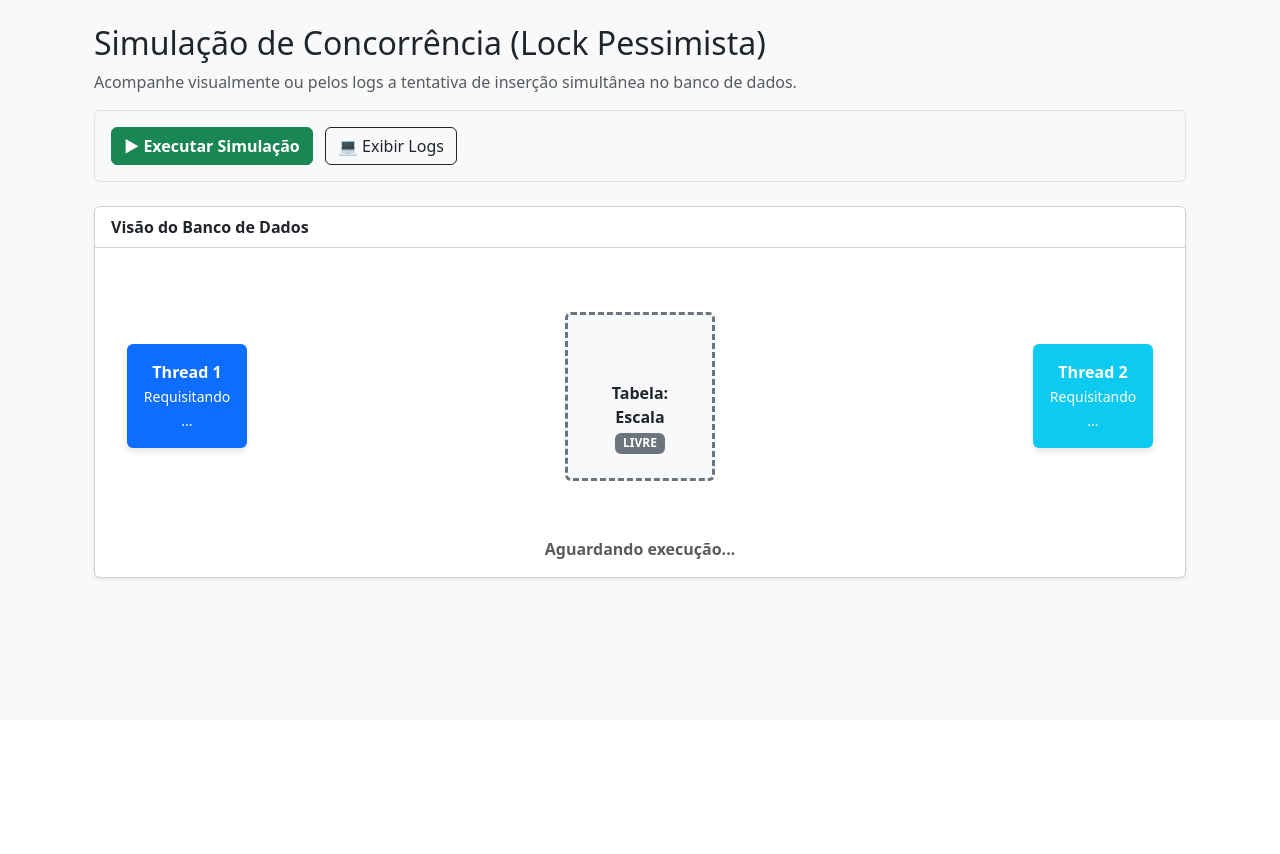
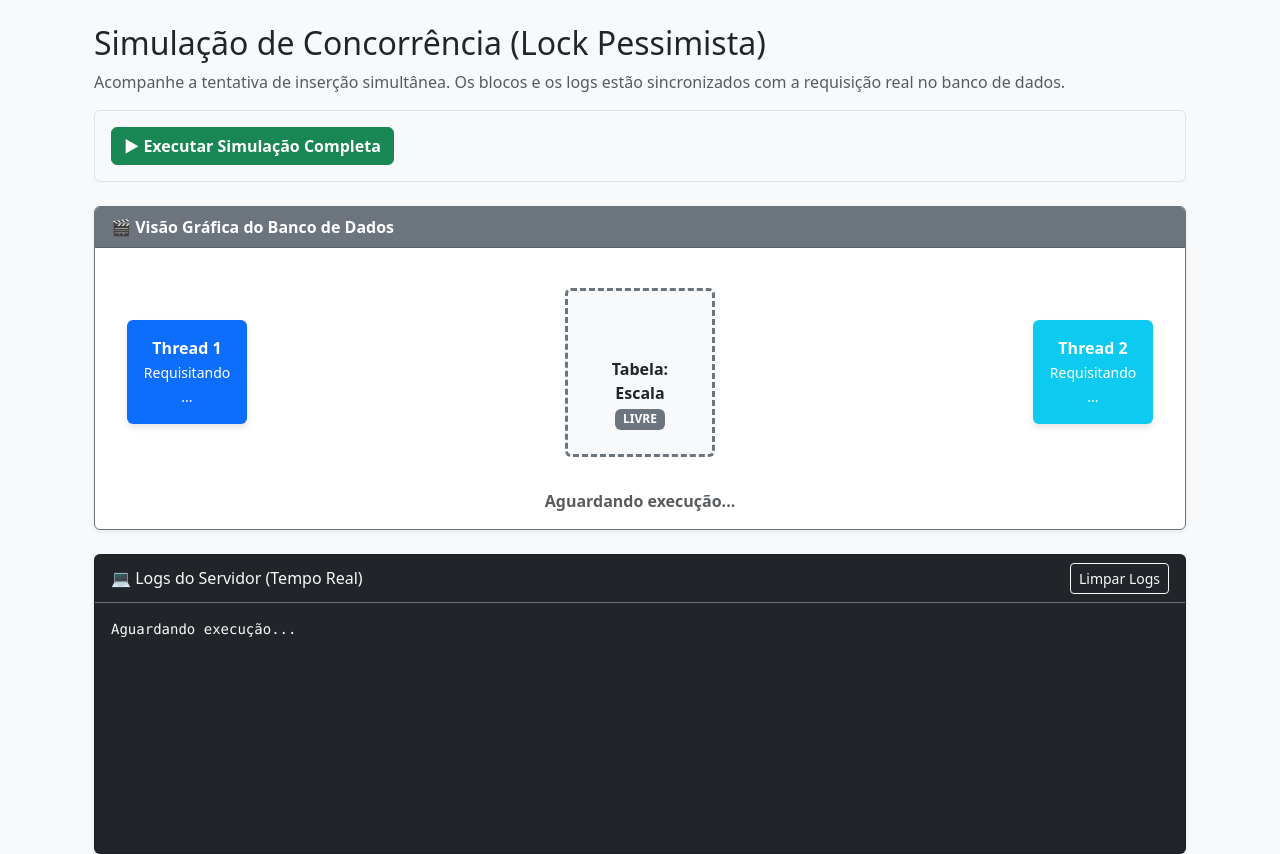
Before and after one commit to antoniofpneto/Sistema-de-Gestao-Hospitalar-Dra-Yuska-Maritan-Brito-Projeto-Banco-de-Dados-, a Flask app: page /concorrencia in a window 1280 px wide. Shown: the part 80-934 px from the top of the page. Before the commit the page ends 661 px from the top, so only its background shows below. Run offline with Flask 3, Linux system fonts and the light colour scheme; some libraries are stand-ins or nearby versions.

Commit message:
style: mostra a animação da simulação juntamente com os logs

```diff
--- a/app/templates/concorrencia.html
+++ b/app/templates/concorrencia.html
@@ -24,35 +24,35 @@
 <div class="container mt-4">
     <h2>Simulação de Concorrência (Lock Pessimista)</h2>
     <p class="text-muted">
-        Acompanhe visualmente ou pelos logs a tentativa de inserção simultânea no banco de dados.
+        Acompanhe a tentativa de inserção simultânea. Os blocos e os logs estão sincronizados com a requisição real no banco de dados.
     </p>
 
     <!-- Botões de Controle -->
-    <div class="mb-4 bg-light p-3 rounded border">
-        <button id="btn-simular" class="btn btn-success fw-bold me-2" onclick="rodarSimulacao()">
-            ▶ Executar Simulação
+    <div class="mb-4 bg-light p-3 rounded border d-flex align-items-center">
+        <button id="btn-simular" class="btn btn-success fw-bold me-3" onclick="rodarSimulacao()">
+            ▶ Executar Simulação Completa
         </button>
 
-        <button class="btn btn-outline-dark" onclick="alternarAba('logs')">
-            💻 Exibir Logs
-        </button>
-
-        <span id="loading-spinner" class="spinner-border spinner-border-sm text-success ms-3" style="display: none;" role="status"></span>
-        <span id="loading-text" class="ms-1 text-success fw-bold" style="display: none;">Processando transações...</span>
+        <span id="loading-spinner" class="spinner-border spinner-border-sm text-success" style="display: none;" role="status"></span>
+        <span id="loading-text" class="ms-2 text-success fw-bold" style="display: none;">Transação em andamento no PostgreSQL...</span>
     </div>
 
-    <!-- TELA 1: Animação Visual -->
-    <div id="area-animacao" class="card shadow-sm mb-4">
-        <div class="card-header bg-white fw-bold">Visão do Banco de Dados</div>
+    <!-- Container Flex para manter Animação e Logs visíveis ao mesmo tempo -->
+    <div class="row">
+
+        <!-- TELA 1: Animação Visual (Metade de cima) -->
+        <div class="col-12 mb-4">
+            <div class="card shadow-sm border-secondary">
+                <div class="card-header bg-secondary text-white fw-bold">🎬 Visão Gráfica do Banco de Dados</div>
                 <div class="card-body">
-            <div class="d-flex justify-content-between align-items-center py-5 px-3">
+                    <div class="d-flex justify-content-between align-items-center py-4 px-3">
 
                         <!-- Bloquinho da Thread 1 -->
                         <div id="bloco-t1" class="p-3 bg-primary text-white rounded transition-all box-thread">
                             <strong>Thread 1</strong><br><small>Requisitando...</small>
                         </div>
 
-                <!-- Bloquinho do Banco (Tabela Escala) -->
+                        <!-- Bloquinho do Banco -->
                         <div id="bloco-db" class="p-4 bg-light text-dark rounded transition-all box-db">
                             <i class="fas fa-database mb-2 fs-3"></i><br>
                             <strong>Tabela: Escala</strong><br>
@@ -70,12 +70,14 @@
                     </div>
                 </div>
             </div>
+        </div>
 
-    <!-- TELA 2: Terminal de Logs (Oculto por padrão) -->
-    <div id="area-logs" class="card bg-dark text-light mb-4" style="display: none;">
+        <!-- TELA 2: Terminal de Logs (Metade de baixo) -->
+        <div class="col-12">
+            <div class="card bg-dark text-light shadow-sm">
                 <div class="card-header border-secondary d-flex justify-content-between align-items-center">
-            <span>💻 Logs do Servidor</span>
-            <button class="btn btn-sm btn-outline-light" onclick="limparTerminal()">Limpar</button>
+                    <span>💻 Logs do Servidor (Tempo Real)</span>
+                    <button class="btn btn-sm btn-outline-light" onclick="limparTerminal()">Limpar Logs</button>
                 </div>
                 <div class="card-body" style="min-height: 250px; font-family: monospace;">
                     <pre id="terminal-output" class="text-light" style="margin: 0; white-space: pre-wrap;">Aguardando execução...</pre>
@@ -83,126 +85,133 @@
             </div>
         </div>
 
+    </div>
+</div>
+
 <script>
-    // --- 1. FUNÇÃO PARA ALTERNAR AS TELAS ---
-    function alternarAba(aba) {
-        const areaAnimacao = document.getElementById('area-animacao');
-        const areaLogs = document.getElementById('area-logs');
-
-        if (aba === 'animacao') {
-            areaAnimacao.style.display = 'block';
-            areaLogs.style.display = 'none';
-        } else if (aba === 'logs') {
-            areaAnimacao.style.display = 'none';
-            areaLogs.style.display = 'block';
-        }
+    // Função para limpar o terminal
+    function limparTerminal() {
+        document.getElementById('terminal-output').innerHTML = "Aguardando execução...\n";
     }
 
-    function limparTerminal() {
-        document.getElementById('terminal-output').innerHTML = "Aguardando execução...";
+    // Função auxiliar para escrever no terminal com cores
+    function escreverLog(mensagem, corClass = 'text-light') {
+        const terminal = document.getElementById('terminal-output');
+        terminal.innerHTML += `<span class="${corClass}">${mensagem}</span>\n`;
+        // Faz o terminal "rolar" para baixo automaticamente
+        terminal.scrollTop = terminal.scrollHeight;
     }
 
-    // --- 2. FUNÇÃO QUE EXECUTA A ANIMAÇÃO VISUAL ---
-    function executarAnimacao() {
+    // Função que roda a animação e escreve os logs sincronizados
+    function executarCoreografiaSincronizada() {
         const t1 = document.getElementById('bloco-t1');
         const t2 = document.getElementById('bloco-t2');
         const db = document.getElementById('bloco-db');
         const dbStatus = document.getElementById('status-db');
         const legenda = document.getElementById('animacao-legenda');
 
-        // Resetar posições e cores
+        // Resetar visual
         t1.style.transform = "translateX(0)";
         t2.style.transform = "translateX(0)";
         t1.className = "p-3 bg-primary text-white rounded transition-all box-thread";
         t2.className = "p-3 bg-info text-white rounded transition-all box-thread";
+        t1.innerHTML = "<strong>Thread 1</strong><br><small>Requisitando...</small>";
+        t2.innerHTML = "<strong>Thread 2</strong><br><small>Requisitando...</small>";
         db.style.borderColor = "#6c757d";
         dbStatus.className = "badge bg-secondary";
         dbStatus.innerText = "LIVRE";
 
-        // Passo 1: Threads se movem em direção ao banco
+        // Limpar terminal antes de começar
+        document.getElementById('terminal-output').innerHTML = "";
+
+        // TEMPO 0: Inicialização
+        escreverLog("[Thread-1] Iniciando transação...");
+        escreverLog("[Thread-2] Iniciando transação...");
+        escreverLog("[Thread-1] Solicitando lock para o Residente 6...");
+        escreverLog("[Thread-2] Solicitando lock para o Residente 6...");
+
+        // TEMPO 500ms: Threads começam a se mover
         setTimeout(() => {
-            legenda.innerText = "Ambas as threads tentam acessar a mesma vaga na escala...";
-            t1.style.transform = "translateX(150px)";
-            t2.style.transform = "translateX(-150px)";
+            legenda.innerText = "Ambas as threads tentam acessar a mesma vaga na escala simultaneamente...";
+            t1.style.transform = "translateX(150px)"; // Vai pra direita
+            t2.style.transform = "translateX(-150px)"; // Vai pra esquerda
         }, 500);
 
-        // Passo 2: Thread 1 chega primeiro e pega o Lock
+        // TEMPO 1200ms: Thread 1 chega primeiro e pega o Lock
         setTimeout(() => {
-            legenda.innerText = "Thread 1 adquire o Lock Pessimista. O Banco bloqueia a linha!";
+            legenda.innerText = "Thread 1 adquire o Lock Pessimista. O Banco bloqueia a linha exclusiva para ela!";
+
+            // Visual
             t1.classList.replace('bg-primary', 'bg-warning');
-            db.style.borderColor = "#ffc107"; // Amarelo
+            db.style.borderColor = "#ffc107"; // Fica amarelo
             dbStatus.className = "badge bg-warning text-dark";
             dbStatus.innerText = "LOCKED (Em uso)";
+
+            // Log sincronizado
+            escreverLog("[Thread-1] 🔒 Lock adquirido! Processando regra de negócio (simulação de 3s)...", "text-warning");
         }, 1200);
 
-        // Passo 3: Thread 2 bate na porta e é bloqueada
+        // TEMPO 1800ms: Thread 2 bate no bloqueio
         setTimeout(() => {
-            legenda.innerText = "Thread 2 é colocada em espera (conflito detectado).";
+            legenda.innerText = "Thread 2 atinge a tabela, mas encontra o Lock. Fica em espera forçada pelo banco.";
+
+            // Visual
             t2.classList.replace('bg-info', 'bg-danger');
             t2.innerHTML = "<strong>Thread 2</strong><br><small>Bloqueada 🛑</small>";
+
+            // Log sincronizado
+            escreverLog("[Thread-2] ⏳ Banco bloqueou a requisição. Aguardando liberação do recurso...", "text-danger");
         }, 1800);
 
-        // Passo 4: Fim da transação (3 a 4 segundos depois)
+        // TEMPO 4200ms: Fim da transação (3 segundos depois)
         setTimeout(() => {
-            legenda.innerText = "Thread 1 salva com sucesso. Thread 2 sofre Rollback.";
+            legenda.innerText = "Thread 1 finaliza com sucesso. O banco libera a fila, Thread 2 percebe a vaga preenchida e cancela.";
+
+            // Visual
             t1.classList.replace('bg-warning', 'bg-success');
             t1.innerHTML = "<strong>Thread 1</strong><br><small>Salvo ✅</small>";
-
-            db.style.borderColor = "#198754"; // Verde
+            db.style.borderColor = "#198754"; // Fica verde
             dbStatus.className = "badge bg-success";
             dbStatus.innerText = "ATUALIZADO";
+            t2.style.transform = "translateX(0)"; // Thread 2 recua
 
-            t2.style.transform = "translateX(0)"; // T2 volta pra trás
-        }, 4200); // 4200ms para bater com os 3 segundos do time.sleep() do backend
+            // Log sincronizado
+            escreverLog("[Thread-1] ✅ SUCESSO: Escala cadastrada e Lock liberado.", "text-success");
+            escreverLog("[Thread-2] 🛑 CONFLITO DETECTADO: A vaga foi preenchida enquanto esperava. Abortando transação.", "text-danger");
+            escreverLog("\n--- Simulação Finalizada ---", "text-muted");
+        }, 4200);
     }
 
-    // --- 3. FUNÇÃO PRINCIPAL (CHAMA API E ANIMAÇÃO) ---
+    // Função Principal que controla os botões e chama o Backend
     async function rodarSimulacao() {
         const btn = document.getElementById('btn-simular');
         const spinner = document.getElementById('loading-spinner');
         const loadingText = document.getElementById('loading-text');
-        const terminal = document.getElementById('terminal-output');
 
-        // Bloqueia botão e exibe loading
+        // Bloqueia botão para não clicar duas vezes seguidas
         btn.disabled = true;
         spinner.style.display = 'inline-block';
         loadingText.style.display = 'inline';
-        terminal.innerHTML = "Disparando threads concorrentes...\n";
 
-        // Força a tela de animação a aparecer quando clica no Play
-        alternarAba('animacao');
-
-        // Dispara a coreografia dos bloquinhos
-        executarAnimacao();
+        // Dispara a animação visual e os logs (no frontend)
+        executarCoreografiaSincronizada();
 
         try {
-            // Dispara a requisição real pro Backend
-            const response = await fetch('/api/simular-concorrencia', {
+            // Dispara a requisição REAL para o backend Python executar a query no PostgreSQL
+            await fetch('/api/simular-concorrencia', {
                 method: 'POST',
                 headers: { 'Content-Type': 'application/json' }
             });
 
-            const data = await response.json();
-
-            // Escreve os logs reais que voltaram do banco
-            terminal.innerHTML = "";
-            data.logs.forEach(log => {
-                let colorClass = 'text-light';
-                if (log.includes('SUCESSO') || log.includes('✅')) colorClass = 'text-success';
-                if (log.includes('CONFLITO') || log.includes('ERRO') || log.includes('🛑') || log.includes('❌')) colorClass = 'text-danger';
-                if (log.includes('Lock adquirido')) colorClass = 'text-warning';
-
-                terminal.innerHTML += `<span class="${colorClass}">${log}</span>\n`;
-            });
-
         } catch (error) {
-            terminal.innerHTML += `<span class="text-danger">Erro de rede ao conectar com o servidor: ${error}</span>\n`;
+            escreverLog(`\n[ERRO] Falha de comunicação com o servidor backend: ${error}`, "text-danger");
         } finally {
-            // Libera o botão após o término (independente do tempo da animação)
+            // Libera o botão 4.5 segundos depois, quando toda a animação tiver terminado
+            setTimeout(() => {
                 btn.disabled = false;
                 spinner.style.display = 'none';
                 loadingText.style.display = 'none';
-            terminal.innerHTML += "\n--- Simulação Finalizada ---";
+            }, 4500);
         }
     }
 </script>
```
Lines whose indentation alone changed are shown as unchanged.
